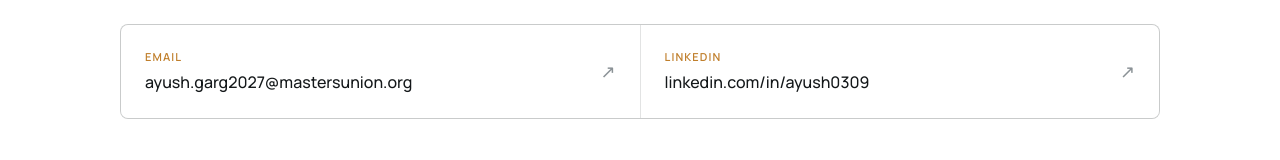
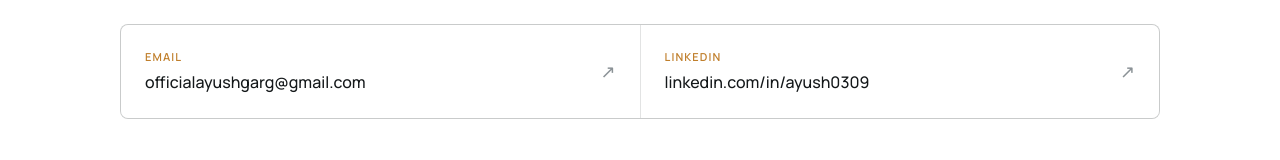
Before and after one commit to ayush-0309/ayush-garg-portfolio, a Next.js app: page / in a window 1280 px wide. Shown: the part 5072-5232 px from the top of the page. Built offline with nearby package versions, Linux system fonts and the light colour scheme.

Commit message:
Update contact email to officialayushgarg@gmail.com

```diff
--- a/src/components/Contact.tsx
+++ b/src/components/Contact.tsx
@@ -3,7 +3,7 @@
 import { motion } from "framer-motion";
 
 const CHANNELS = [
-  { label: "Email", value: "ayush.garg2027@mastersunion.org", href: "mailto:ayush.garg2027@mastersunion.org" },
+  { label: "Email", value: "officialayushgarg@gmail.com", href: "mailto:officialayushgarg@gmail.com" },
   { label: "LinkedIn", value: "linkedin.com/in/ayush0309", href: "https://www.linkedin.com/in/ayush0309/" },
 ];
 
--- a/src/components/Hero.tsx
+++ b/src/components/Hero.tsx
@@ -57,7 +57,7 @@ export default function Hero() {
             See the work
           </a>
           <a
-            href="mailto:ayush.garg2027@mastersunion.org"
+            href="mailto:officialayushgarg@gmail.com"
             className="focus-ring rounded-full border px-6 py-3 text-sm font-semibold"
             style={{ borderColor: "var(--ink)", color: "var(--ink)" }}
           >
```
